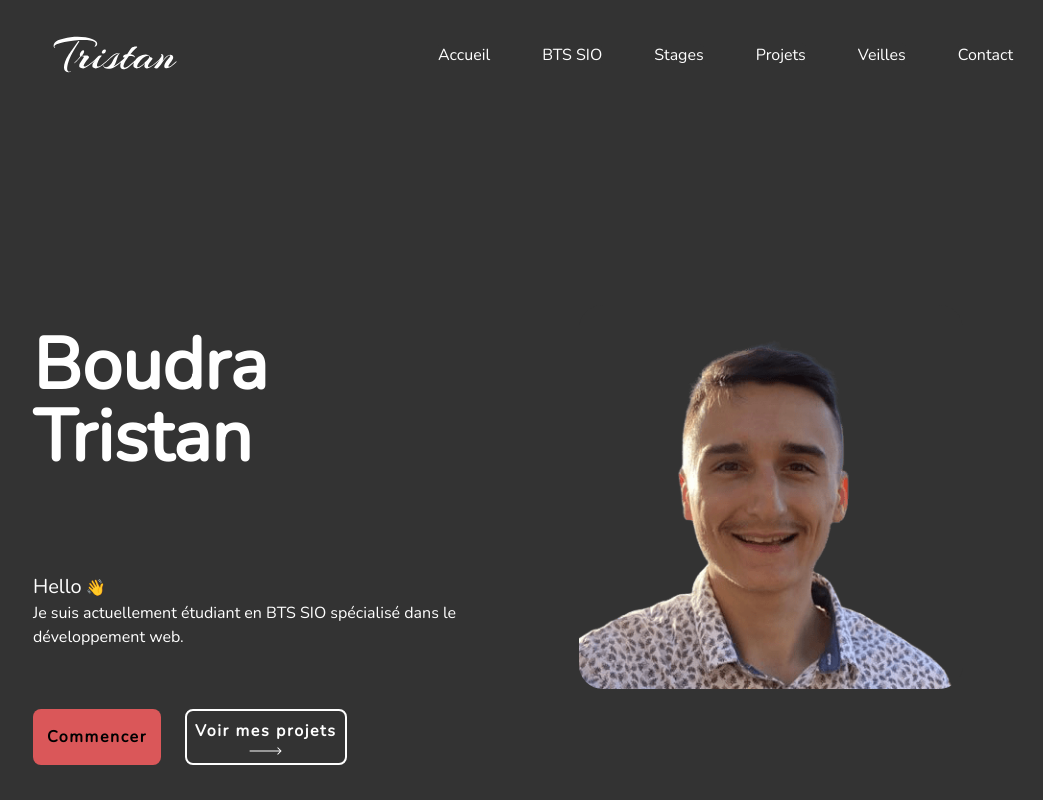
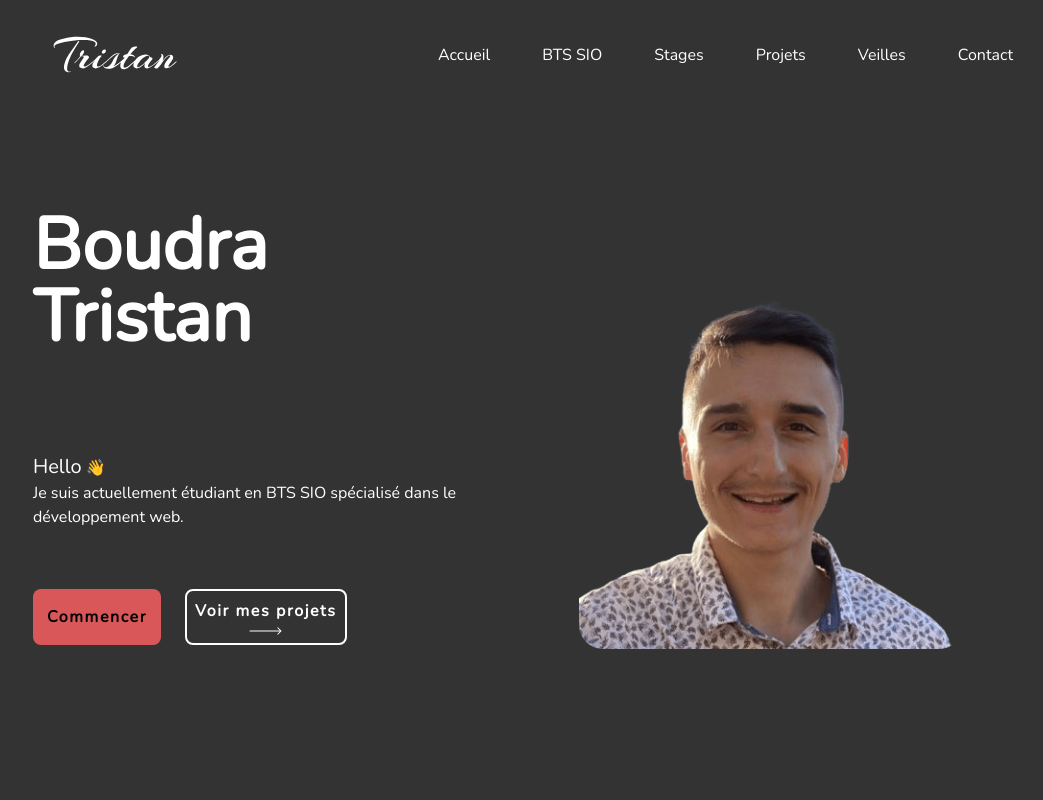
Before and after one commit to Tristan-Boudra/PortfolioCours, a Vue app: page / in a window 1280 px wide. Shown: the top 800 px of the page, without its empty margins (115-1158 px from the left). Built offline with nearby package versions, Linux system fonts and the light colour scheme.

Commit message:
boutton téléchargement fonctionnel

```diff
--- a/src/views/Home.vue
+++ b/src/views/Home.vue
@@ -3,9 +3,9 @@
     <Navbar/>
     <!-- Pour faire une section carré -->
     <section class="max-w-screen-lg mx-auto">
-      <div class="mt-20 w-full grid md:grid-cols-2 p-5">
+      <div class=" mt-20 md:mt-10 w-full grid md:grid-cols-2 p-5">
         <div class="flex-col">
-          <div class="gap-4 text-[#FFFFFF] mt-20 mx-auto p-10 sm:pl-0">
+          <div class="gap-4 text-[#FFFFFF] mx-auto p-10 sm:pl-0">
             <div class="w-full text-7xl pb-10 font-black md:text-left">Boudra<br>Tristan</div>
             <div class="p-5 pl-0 mt-10 mx-auto md:text-left"><span class="text-xl">Hello</span> 👋<br>Je suis actuellement étudiant en BTS SIO spécialisé dans le développement web.</div>
             <div class="mt-10 flex justify-center space-x-6 mx-auto md:justify-start">
@@ -40,8 +40,8 @@
             </div>
           </div>
           <div class="flex flex-row gap-8 justify-center">
-            <button class="bg-[#DA5759] p-2 rounded-lg text-[#000000] font-bold text-center w-32 h-14 tracking-widest mt-10"><a class="bg-transparent" href="https://drive.google.com/file/d/151z0244uVcom2IMUbPoCCzEb3agWTZ0d/view?usp=sharing">CV</a></button>
-            <button class="bg-[#DA5759] p-2 rounded-lg text-[#000000] font-bold text-center w-32 h-14 tracking-widest mt-10"><a class="bg-transparent" href="https://drive.google.com/file/d/12RtRuOnJ5w7l79yvw6A8hg6HN1v-N36I/view?usp=sharing">Certification ANSSI</a></button>
+            <button class="bg-[#DA5759] p-2 rounded-lg text-[#000000] font-bold text-center w-32 h-14 tracking-widest mt-10"><a class="bg-transparent" href="/files/cv.pdf" download="cv.pdf">CV</a></button>
+            <button class="bg-[#DA5759] p-2 rounded-lg text-[#000000] font-bold text-center w-32 h-14 tracking-widest mt-10"><a class="bg-transparent" href="/files/Certification_Anssi.pdf" download="Certification_Anssi.pdf">Certification ANSSI</a></button>
           </div>
           </div>
         </div>
@@ -84,7 +84,7 @@
               <h3 class="mt-5 text-left"><span class="font-bold text-xl">Date:</span> <br>3 Janvier au 4 Février 2022</h3>
               <h3 class="mt-5 text-left font-bold text-xl">Description:</h3>
               <p class="text-left">Web at Heart est une agence de communication Web et digitale 360° spécialisée dans le design et la création de site web sur mesure.</p>
-              <h3 class="mt-5 text-left font-bold text-xl">Projets réalisés</h3>
+              <h3 class="mt-5 text-left font-bold text-xl">Projets réalisés:</h3>
               <p class="text-left mb-10">Kathekon & Vm-Automation</p>
             </div>
             <router-link to="/projects" class="bg-[#DA5759] p-2 rounded-lg text-[#000000] font-bold text-center w-32 h-14 tracking-widest mx-auto mt-10">En savoir plus</router-link>
```
Also changed, not shown: .eslintrc.js, 2 other files (tests, documents, lock files or other folders).
